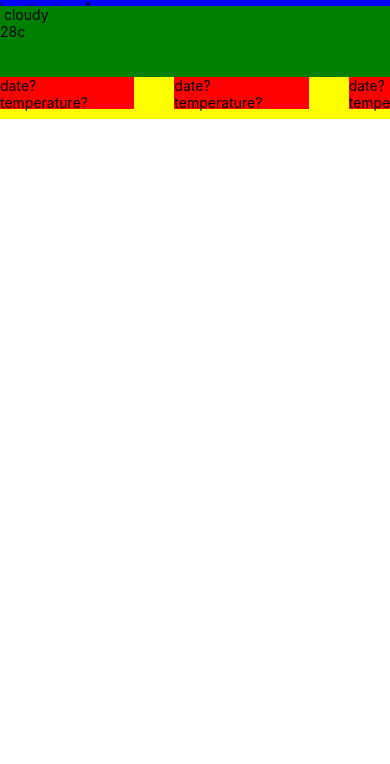
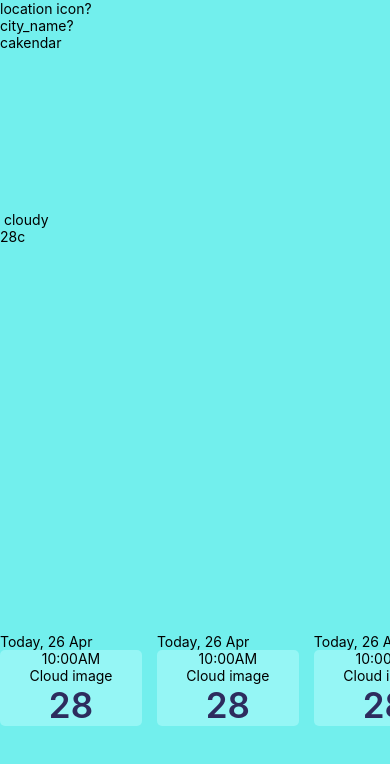
Before and after one commit to THEmmanuel/weda-app, a React Native app: screen / in a window 390 px wide. Shown: the top 764 px of the page. Built offline with nearby package versions, Linux system fonts and the light colour scheme.

Commit message:
Added styling

```diff
--- a/App.tsx
+++ b/App.tsx
@@ -1,8 +1,9 @@
 /* eslint-disable prettier/prettier */
 // import axios from 'axios';
-
 import TemperatureDisplay from './components/TemperatureDisplay';
 import WeatherCard from './components/WeatherCard';
+import Colors from './constants/Colors';
+
 
 import React, {
   // useState,
@@ -42,7 +43,7 @@ const App = () => {
 
   // const testArray = [1, 2, 3];
   return (
-    <View>
+    <View style={[styles.mainContainer]}>
       <View style={[styles.container, styles.navContainer]}>
         <Text>location icon?</Text>
         <Text>city_name?</Text>
@@ -59,34 +60,40 @@ const App = () => {
         <WeatherCard />
         <WeatherCard />
         <WeatherCard />
+        <WeatherCard />
+        <WeatherCard />
       </ScrollView>
     </View>
   );
 };
 
 const styles = StyleSheet.create({
+  mainContainer: {
+    flex: 1,
+    backgroundColor: Colors.uiColors.bgBlue,
+  },
+
   container: {
-    width: '100%',
+    backgroundColor: 'transparent',
+  },
+
+  navContainer: {
+    flex: 1,
   },
 
   temperatureContainer: {
-    height: '60%',
-    width: '100%',
-    backgroundColor: 'orange',
+    flex: 2,
   },
 
   cardsContainer: {
-    height: '35%',
-    backgroundColor: 'yellow',
-  },
-
-  navContainer: {
-    height: '5%',
-    backgroundColor: 'blue',
+    flex: 3,
   },
 });
 
 export default App;
+
+//Change values from % to flex!
+
 
 
 //Todos
--- a/components/TemperatureDisplay.tsx
+++ b/components/TemperatureDisplay.tsx
@@ -33,8 +33,8 @@ const TemperatureDisplay = () => {
 
 const styles = StyleSheet.create({
     temperatureDisplay: {
-        backgroundColor: 'green',
-        height: '100%',
+        backgroundColor: 'transparent',
+        flex: 1,
     },
 });
 
--- a/components/WeatherCard.tsx
+++ b/components/WeatherCard.tsx
@@ -1,5 +1,7 @@
 /* eslint-disable prettier/prettier */
 import React from 'react';
+import Colors from '../constants/Colors';
+
 import {
     View,
     Text,
@@ -10,10 +12,12 @@ import {
 const WeatherCard = () => {
     return (
         <View style={styles.WeatherCardContainer}>
-            <Text>date?</Text>
+            <Text>Today, 26 Apr</Text>
 
             <View style={styles.WeatherCard}>
-                <Text>temperature?</Text>
+                <Text style={[styles.WeatherTime, styles.WeatherContent]}>10:00AM</Text>
+                <Text style={styles.WeatherIcon}>Cloud image</Text>
+                <Text style={styles.WeatherTemperature}>28</Text>
             </View>
         </View>
     );
@@ -22,16 +26,35 @@ const WeatherCard = () => {
 
 const styles = StyleSheet.create({
     WeatherCardContainer: {
-        width: '35%',
-        height: '75%',
-        backgroundColor: 'red',
-        marginRight: '40px',
+        width: '32%',
+        // height: '85%',
+    },
+
+    WeatherContent: {
+
     },
 
     WeatherCard: {
-        height: '60%',
+        // height: '80',
+        marginRight: 15,
+        backgroundColor: Colors.uiColors.cardBlue,
+        borderRadius: 5,
+        alignItems: 'center',
     },
 
+    WeatherTime: {
+
+    },
+
+    WeatherIcon: {
+
+    },
+
+    WeatherTemperature: {
+        color: Colors.uiColors.textBlue,
+        fontSize: 35,
+        fontWeight: '600',
+    },
 });
 
 export default WeatherCard;
--- a/constants/Colors.ts
+++ b/constants/Colors.ts
@@ -6,6 +6,7 @@ export default {
         bgBlue: '#72EFED',
         cardBlue: '#95F6F5',
         darkBlue: '#232634',
-        text: '#F0F0F0',
+        textWhite: '#F0F0F0',
+        textLightBlue: '#7BB3C4',
     },
 };
```
